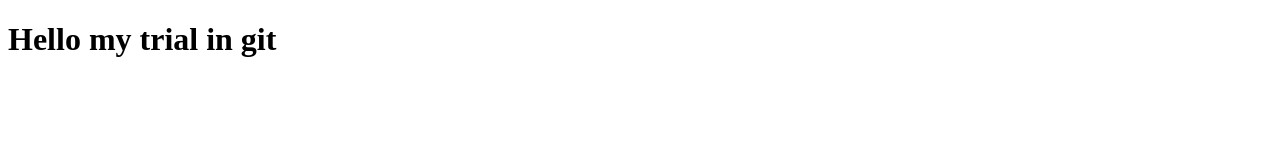
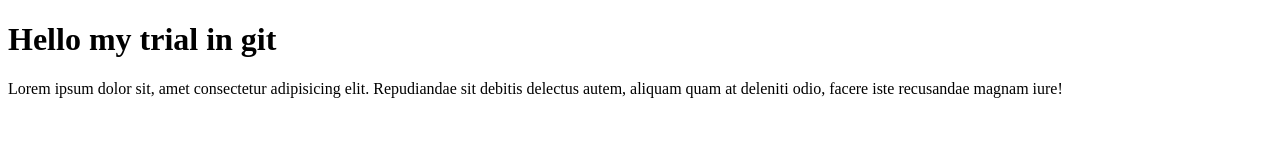
Before and after one commit to pratik23918/demosite, a plain HTML site: page index.html in a window 1280 px wide. Drawn offline with Linux system fonts and the light colour scheme.

Commit message:
commit-add the paragraph

```diff
--- a/index.html
+++ b/index.html
@@ -7,5 +7,6 @@
 </head>
 <body>
     <h1>Hello my trial in git</h1>
+    <p>Lorem ipsum dolor sit, amet consectetur adipisicing elit. Repudiandae sit debitis delectus autem, aliquam quam at deleniti odio, facere iste recusandae magnam iure!</p>
 </body>
 </html>
```
